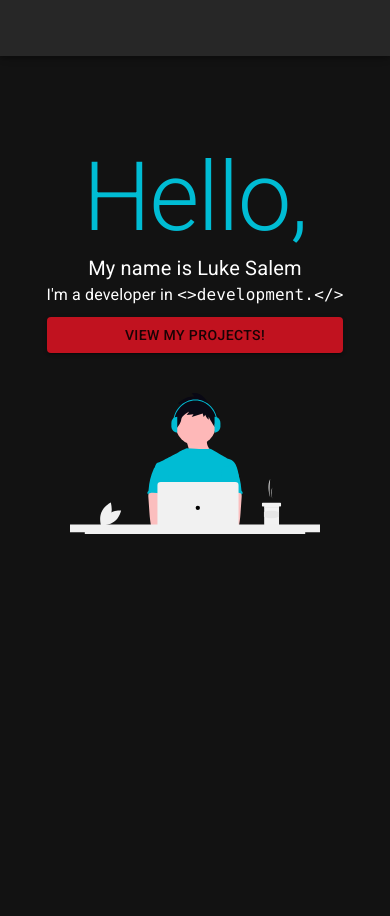
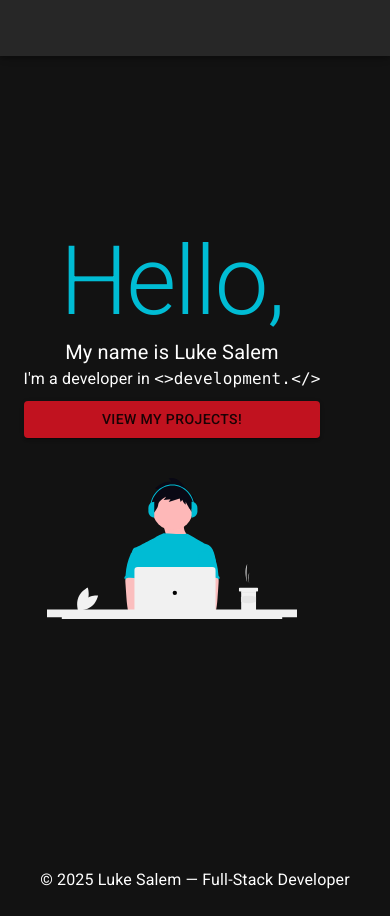
Before and after one commit to lukebike/portfoliov2, a React (Vite) app: page / in a window 390 px wide. Before the commit the page ends 844 px from the top, so only its background shows below. Built offline with nearby package versions, Linux system fonts and the light colour scheme; some icons are missing.

Commit message:
Need to fix mobile home page

```diff
--- a/src/About.tsx
+++ b/src/About.tsx
@@ -11,20 +11,14 @@ import { aboutItems } from "./info";
 import Heading from "./Heading";
 import { Description } from "@mui/icons-material";
 import CodeIcon from "@mui/icons-material/Code";
-import { motion } from "framer-motion";
+import MotionWrapper from "./MotionWrapper";
 
 export default function Home() {
   const isMobile = useMediaQuery("(max-width:600px)");
   const theme = useTheme();
 
   return (
-    <motion.div
-      initial={{ opacity: 0, y: 20 }}
-      animate={{ opacity: 1, y: 0 }}
-      exit={{ opacity: 0, y: -20 }}
-      transition={{ duration: 0.4 }}
-      style={{ height: "80%" }}
-    >
+    <MotionWrapper sx={{ height: "100%", display: "flex" }}>
       <Box
         sx={{
           display: { lg: "flex" },
@@ -33,7 +27,7 @@ export default function Home() {
           alignItems: "center",
         }}
       >
-        <Grid container spacing={{ xs: 5, lg: 10, md: 20 }} sx={{ mt: 15 }}>
+        <Grid container spacing={{ xs: 5, lg: 10, md: 20 }} sx={{}}>
           <Grid size={{ xs: 12, md: 4 }}>
             <Heading headingText="About me" />
           </Grid>
@@ -132,6 +126,6 @@ export default function Home() {
           </Grid>
         </Grid>
       </Box>
-    </motion.div>
+    </MotionWrapper>
   );
 }
--- a/src/App.tsx
+++ b/src/App.tsx
@@ -71,7 +71,7 @@ function App() {
             <Route path="projects" element={<CardList />} />
             <Route path="contact" element={<ContactFormDuo />} />
           </Routes>
-          {/* <Footer /> */}
+          <Footer />
         </Container>
       </ThemeProvider>
     </BrowserRouter>
--- a/src/CardList.tsx
+++ b/src/CardList.tsx
@@ -5,22 +5,16 @@ import Box from "@mui/material/Box";
 import Grid from "@mui/material/Grid";
 import Typography from "@mui/material/Typography";
 import { useTheme } from "@mui/material";
-import { motion } from "framer-motion";
+import MotionWrapper from "./MotionWrapper";
 
 export default function CardList() {
   const theme = useTheme();
 
   return (
-    <motion.div
-      initial={{ opacity: 0, y: 20 }}
-      animate={{ opacity: 1, y: 0 }}
-      exit={{ opacity: 0, y: -20 }}
-      transition={{ duration: 0.4 }}
-      style={{ height: "80%" }}
-    >
+    <MotionWrapper sx={{ height: { xs: "30%", md: "100%" } }}>
       <Box
         sx={{
-          height: "80%",
+          height: "100%",
           width: "100%",
           flexDirection: "column",
           justifyContent: { xl: "space-around" },
@@ -30,7 +24,7 @@ export default function CardList() {
         <Typography
           variant="h2"
           sx={{
-            color: theme.palette.primary.main,
+            color: theme.palette.warning.contrastText,
             mt: 10,
             mb: 5,
             textAlign: "center",
@@ -55,6 +49,6 @@ export default function CardList() {
           ))}
         </Grid>
       </Box>
-    </motion.div>
+    </MotionWrapper>
   );
 }
--- a/src/Home.tsx
+++ b/src/Home.tsx
@@ -6,20 +6,14 @@ import Button from "@mui/material/Button";
 import useMediaQuery from "@mui/material/useMediaQuery";
 import { useTheme } from "@mui/material";
 import { useNavigate } from "react-router";
-import { motion } from "framer-motion";
+import MotionWrapper from "./MotionWrapper";
 export default function Hero({ mode }: { mode: "light" | "dark" }) {
   const theme = useTheme();
   const navigate = useNavigate();
   const isMobile = useMediaQuery("(min-width:600px)");
 
   return (
-    <motion.div
-      initial={{ opacity: 0, y: 20 }}
-      animate={{ opacity: 1, y: 0 }}
-      exit={{ opacity: 0, y: -20 }}
-      transition={{ duration: 0.4 }}
-      style={{ height: isMobile ? "90%" : "80%" }}
-    >
+    <MotionWrapper sx={{ height: isMobile ? "90%" : "100%", display: "flex" }}>
       <Box
         sx={{
           display: "flex",
@@ -106,6 +100,6 @@ export default function Hero({ mode }: { mode: "light" | "dark" }) {
           />
         </Box>
       </Box>
-    </motion.div>
+    </MotionWrapper>
   );
 }
--- /dev/null
+++ b/src/MotionWrapper.tsx
@@ -0,0 +1,20 @@
+import { motion } from "framer-motion";
+import { Box } from "@mui/material";
+import type React from "react";
+
+const MotionWrapper: React.FC<MotionWrapperProps> = ({ children, sx }) => {
+  return (
+    <Box sx={sx}>
+      <motion.div
+        initial={{ opacity: 0, y: 20 }}
+        animate={{ opacity: 1, y: 0 }}
+        exit={{ opacity: 0, y: -30 }}
+        transition={{ duration: 0.5 }}
+      >
+        {children}
+      </motion.div>
+    </Box>
+  );
+};
+
+export default MotionWrapper;
```
